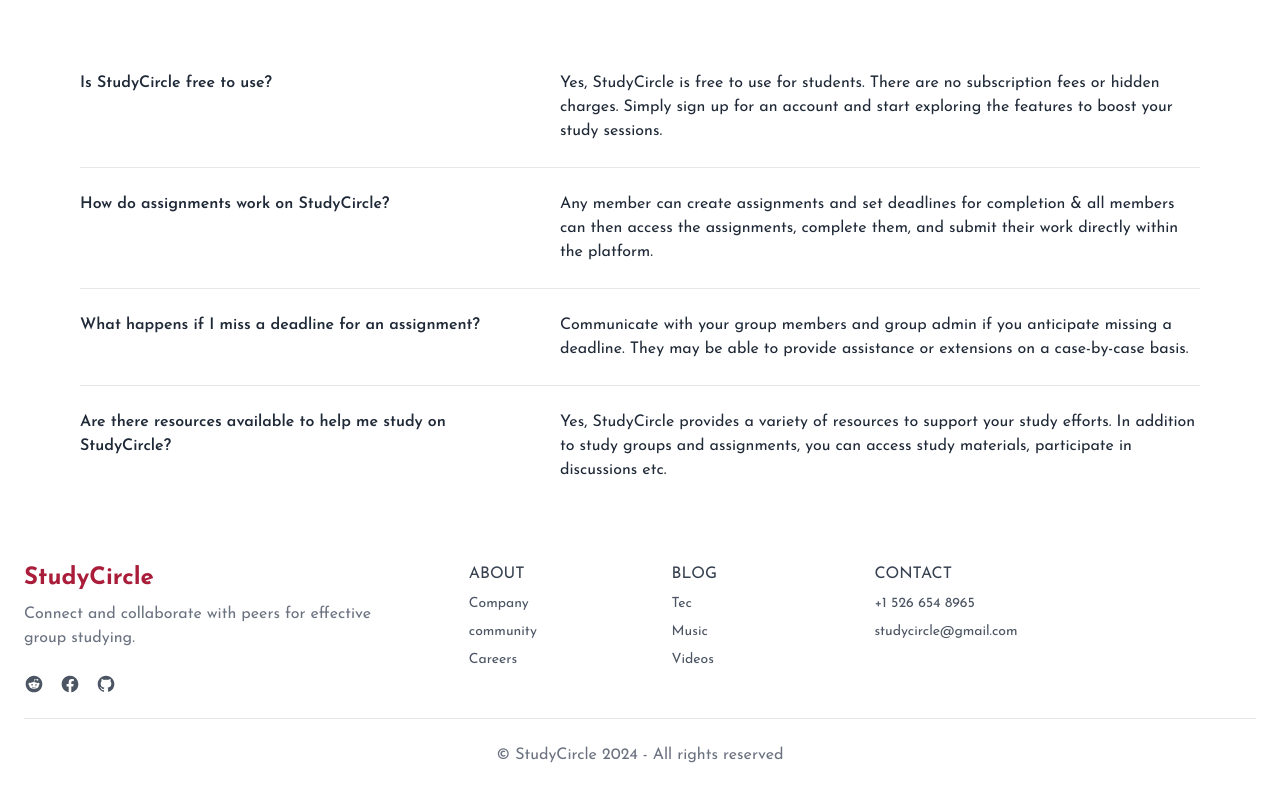
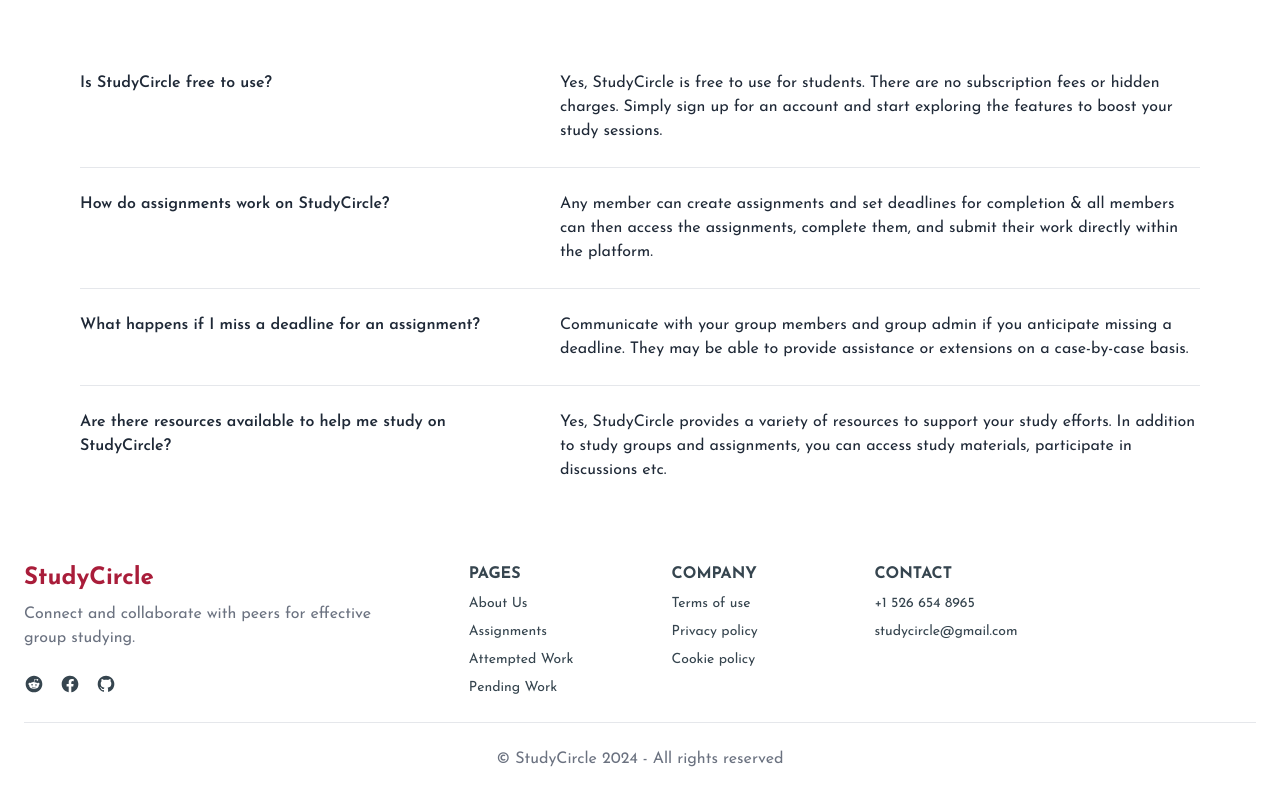
Before and after one commit to afiagithub/StudyCircle-website-client-side, a React (Vite) app: page / in a window 1280 px wide. Shown: the part 1173-1968 px from the top of the page. Built offline with nearby package versions, Linux system fonts and the light colour scheme; no server answers.

Commit message:
created api to get assignment data based on difficulty

```diff
--- a/src/components/Footer.jsx
+++ b/src/components/Footer.jsx
@@ -2,7 +2,7 @@
 
 const Footer = () => {
     return (
-        <footer className="bg-white">
+        <footer className="bg-base-100">
             <div className="container p-6 mx-auto">
                 <div className="lg:flex">
                     <div className="w-full -mx-6 lg:w-2/5">
@@ -11,13 +11,13 @@ const Footer = () => {
                                 StudyCircle
                             </a>
 
-                            <p className="max-w-sm mt-2 text-gray-500 dark:text-gray-400">
+                            <p className="max-w-sm mt-2 text-gray-500 ">
                                 Connect and collaborate with peers for effective group studying.
                             </p>
 
                             <div className="flex mt-6 -mx-2">
                                 <a href="#"
-                                    className="mx-2 text-gray-600 transition-colors duration-300 dark:text-gray-300 hover:text-blue-500 dark:hover:text-blue-400"
+                                    className="mx-2 text-secondary transition-colors duration-300 dark:text-gray-300 hover:text-blue-500 dark:hover:text-blue-400"
                                     aria-label="Reddit">
                                     <svg className="w-5 h-5 fill-current" viewBox="0 0 24 24" fill="none" xmlns="http://www.w3.org/2000/svg">
                                         <path
@@ -27,7 +27,7 @@ const Footer = () => {
                                 </a>
 
                                 <a href="#"
-                                    className="mx-2 text-gray-600 transition-colors duration-300 dark:text-gray-300 hover:text-blue-500 dark:hover:text-blue-400"
+                                    className="mx-2 text-secondary transition-colors duration-300 dark:text-gray-300 hover:text-blue-500 dark:hover:text-blue-400"
                                     aria-label="Facebook">
                                     <svg className="w-5 h-5 fill-current" viewBox="0 0 24 24" fill="none" xmlns="http://www.w3.org/2000/svg">
                                         <path
@@ -37,7 +37,7 @@ const Footer = () => {
                                 </a>
 
                                 <a href="#"
-                                    className="mx-2 text-gray-600 transition-colors duration-300 dark:text-gray-300 hover:text-blue-500 dark:hover:text-blue-400"
+                                    className="mx-2 text-secondary transition-colors duration-300 dark:text-gray-300 hover:text-blue-500 dark:hover:text-blue-400"
                                     aria-label="Github">
                                     <svg className="w-5 h-5 fill-current" viewBox="0 0 24 24" fill="none" xmlns="http://www.w3.org/2000/svg">
                                         <path
@@ -52,23 +52,24 @@ const Footer = () => {
                     <div className="mt-6 lg:mt-0 lg:flex-1">
                         <div className="grid grid-cols-1 gap-6 sm:grid-cols-2 md:grid-cols-3 lg:grid-cols-4">
                             <div>
-                                <h3 className="text-gray-700 uppercase ">About</h3>
-                                <a href="#" className="block mt-2 text-sm text-gray-600 dark:text-gray-400 hover:underline">Company</a>
-                                <a href="#" className="block mt-2 text-sm text-gray-600 dark:text-gray-400 hover:underline">community</a>
-                                <a href="#" className="block mt-2 text-sm text-gray-600 dark:text-gray-400 hover:underline">Careers</a>
+                                <h3 className="text-secondary uppercase font-bold">Pages</h3>
+                                <a href="#" className="block mt-2 text-sm text-secondary  hover:underline">About Us</a>
+                                <a href="#" className="block mt-2 text-sm text-secondary  hover:underline">Assignments</a>
+                                <a href="#" className="block mt-2 text-sm text-secondary  hover:underline">Attempted Work</a>
+                                <a href="#" className="block mt-2 text-sm text-secondary  hover:underline">Pending Work</a>
                             </div>
 
                             <div>
-                                <h3 className="text-gray-700 uppercase ">Blog</h3>
-                                <a href="#" className="block mt-2 text-sm text-gray-600 dark:text-gray-400 hover:underline">Tec</a>
-                                <a href="#" className="block mt-2 text-sm text-gray-600 dark:text-gray-400 hover:underline">Music</a>
-                                <a href="#" className="block mt-2 text-sm text-gray-600 dark:text-gray-400 hover:underline">Videos</a>
+                                <h3 className="text-secondary uppercase font-bold">Company</h3>
+                                <a href="#" className="block mt-2 text-sm text-secondary  hover:underline">Terms of use</a>
+                                <a href="#" className="block mt-2 text-sm text-secondary  hover:underline">Privacy policy</a>
+                                <a href="#" className="block mt-2 text-sm text-secondary  hover:underline">Cookie policy</a>
                             </div>
 
                             <div>
-                                <h3 className="text-gray-700 uppercase ">Contact</h3>
-                                <span className="block mt-2 text-sm text-gray-600 dark:text-gray-400 hover:underline">+1 526 654 8965</span>
-                                <span className="block mt-2 text-sm text-gray-600 dark:text-gray-400 hover:underline">studycircle@gmail.com</span>
+                                <h3 className="text-secondary uppercase font-bold">Contact</h3>
+                                <span className="block mt-2 text-sm text-secondary  hover:underline">+1 526 654 8965</span>
+                                <span className="block mt-2 text-sm text-secondary  hover:underline">studycircle@gmail.com</span>
                             </div>
                         </div>
                     </div>
@@ -77,7 +78,7 @@ const Footer = () => {
                 <hr className="h-px my-6 bg-gray-200 border-none" />
 
                 <div>
-                    <p className="text-center text-gray-500 dark:text-gray-400">© StudyCircle 2024 - All rights reserved</p>
+                    <p className="text-center text-gray-500 ">© StudyCircle 2024 - All rights reserved</p>
                 </div>
             </div>
         </footer>
--- a/src/pages/AllAssignments.jsx
+++ b/src/pages/AllAssignments.jsx
@@ -6,27 +6,25 @@ import useAuth from "../hooks/useAuth";
 
 const AllAssignments = () => {
     const [items, setItems] = useState([]);
-    const [filterVal, setFilterVal] = useState(0)
+    const [urlPath, setUrlPath] = useState('http://localhost:5000/all-assignment');
     const { user } = useAuth();
 
     const handleSort = (e) => {
         const criteria = e.target.value;
-        setFilterVal(criteria)
+        console.log(criteria)
+        if (criteria) {
+            setUrlPath(`http://localhost:5000/assignments/${criteria}`);
+        }
     }
 
     useEffect(() => {
-        fetch(`http://localhost:5000/all-assignment`)
+        fetch(`${urlPath}`)
             .then(res => res.json())
             .then(data => {
-                if (filterVal) {
-                    const restItems = data.filter(d => d.difficulty === filterVal);
-                    setItems(restItems)
-                }
-                else{
-                    setItems(data)
-                }
+                console.log(data)
+                setItems(data)
             })
-    }, [filterVal])
+    }, [urlPath])
 
     const handleDelete = (_id, email) => {
         // console.log(_id, email);
```
